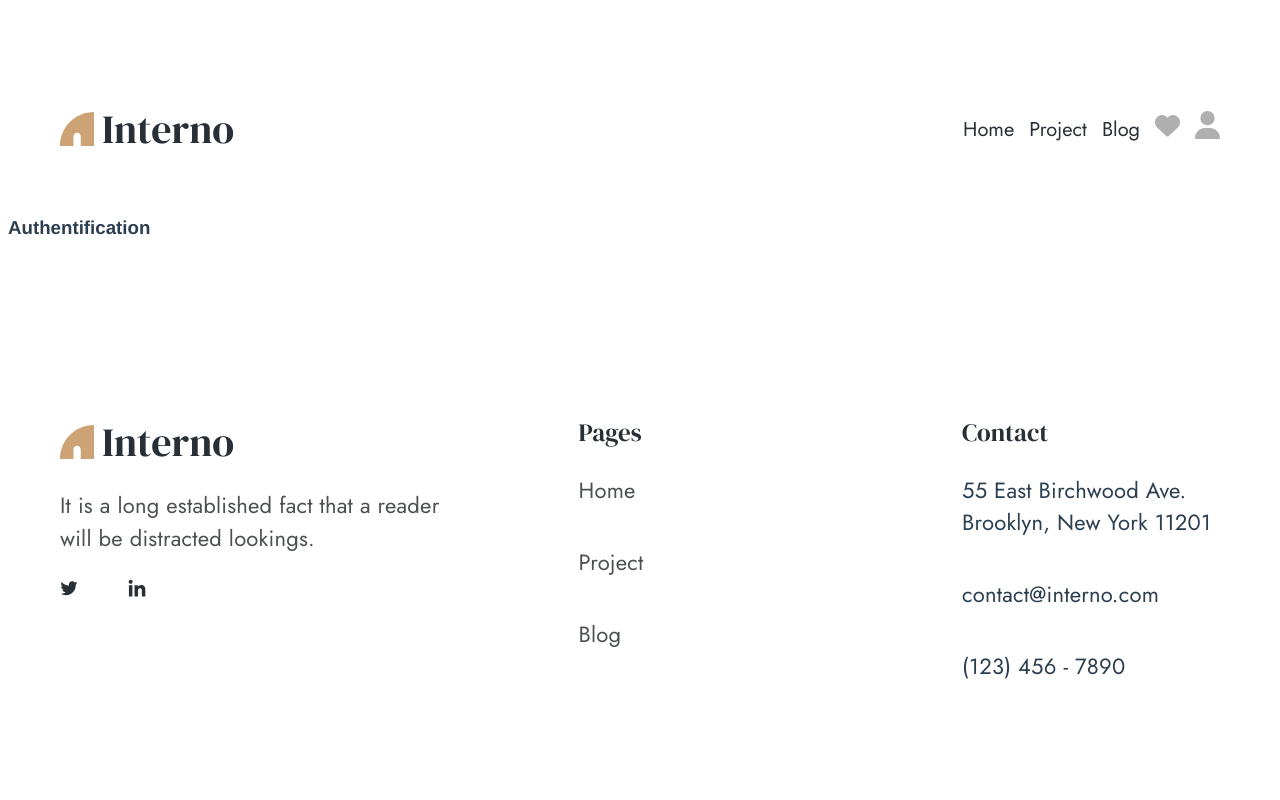
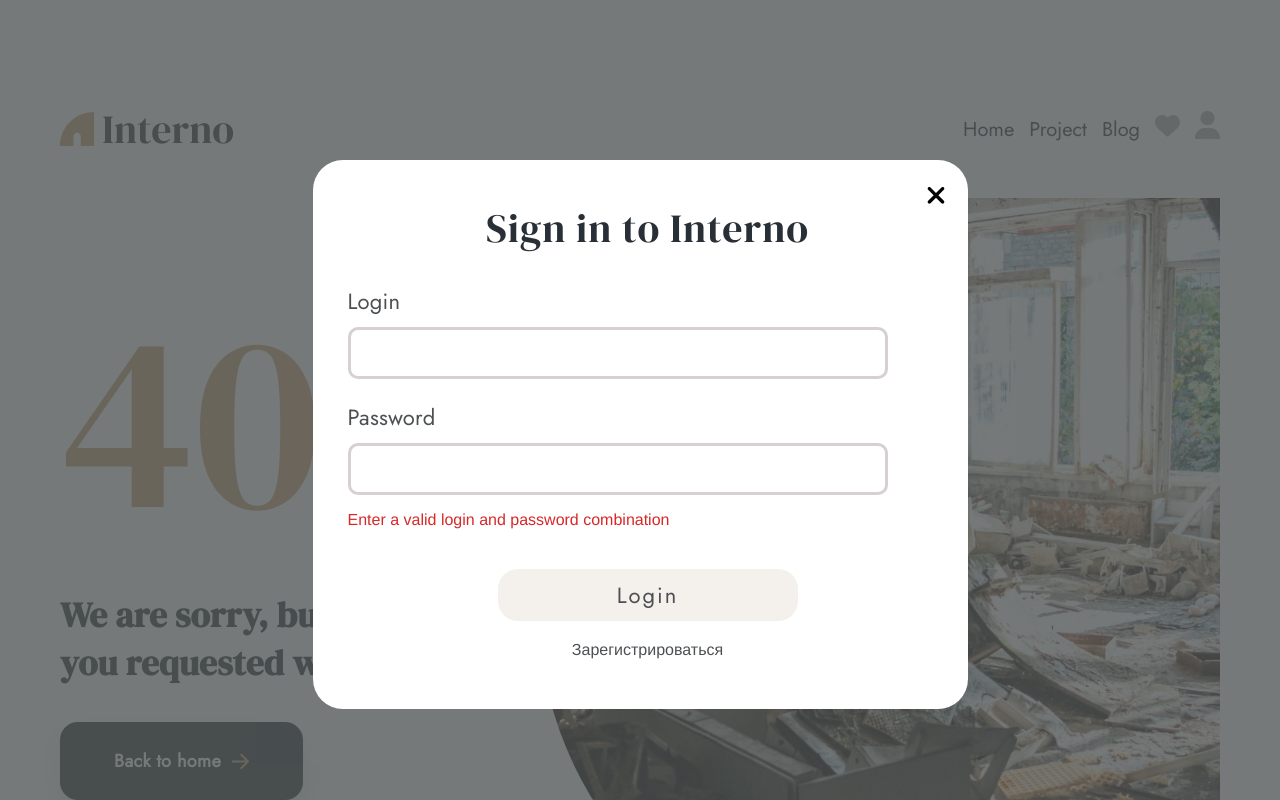
Before and after one commit to SashAwl/interior_design, a Vue app: page /auth-form in a window 1280 px wide. Shown: the top 800 px of the page. Built offline with nearby package versions, Linux system fonts and the light colour scheme.

Commit message:
created authentification component

```diff
--- a/src/App.vue
+++ b/src/App.vue
@@ -1,6 +1,7 @@
 <template>
   <div id="app">
-    <HeaderMenu class="center" />
+    <HeaderMenu class="center" @logIn="hideOpenAuthForm" />
+    <AuthentificationForm @closeAuthForm="hideOpenAuthForm" v-if="isOpenAuthForm" />
     <main>
       <router-view />
     </main>
@@ -13,16 +14,25 @@
 import HeaderMenu from './components/HeaderMenu.vue';
 import FooterSite from './components/FooterSite.vue';
 import BackToTopButton from './components/BackToTopButton.vue';
+import AuthentificationForm from './components/AuthentificationForm.vue';
 
 export default {
   name: 'App',
   components: {
     HeaderMenu,
     FooterSite,
-    BackToTopButton
+    BackToTopButton,
+    AuthentificationForm
   },
   data() {
-    return {}
+    return {
+      isOpenAuthForm: true
+    }
+  },
+  methods: {
+    hideOpenAuthForm() {
+      this.isOpenAuthForm = !this.isOpenAuthForm;
+    }
   }
 }
 </script>
--- a/src/components/AuthentificationForm.vue
+++ b/src/components/AuthentificationForm.vue
@@ -1,13 +1,148 @@
 <template>
-    <div>
-        <h3>Authentification</h3>
+    <div class="auth">
+        <div class="auth-form">
+            <form action="#">
+                <h3 class="auth-form-heading">Sign in to Interno</h3>
+                <p class="auth-form-text">Login</p>
+                <input type="text" class="auth-form-text" v-model="login">
+                <p class="auth-form-text">Password</p>
+                <input type="password" class="auth-form-text" v-model="passwordData">
+                <p class="auth-form-error">Enter a valid login and password combination</p>
+                <button type="submit" class="auth-form-submit auth-form-text">Login</button>
+                <div class="auth-form-register">
+                    <router-link to="register">Зарегистрироваться</router-link>
+                </div>
+            </form>
+            <svg @click="closeAuthForm" class="auth-form-close" xmlns="http://www.w3.org/2000/svg"
+                viewBox="0 0 384 512">
+                <path
+                    d="M342.6 150.6c12.5-12.5 12.5-32.8 0-45.3s-32.8-12.5-45.3 0L192 210.7 86.6 105.4c-12.5-12.5-32.8-12.5-45.3 0s-12.5 32.8 0 45.3L146.7 256 41.4 361.4c-12.5 12.5-12.5 32.8 0 45.3s32.8 12.5 45.3 0L192 301.3 297.4 406.6c12.5 12.5 32.8 12.5 45.3 0s12.5-32.8 0-45.3L237.3 256 342.6 150.6z" />
+            </svg>
+        </div>
     </div>
 </template>
 
 <script>
 export default {
     name: 'AuthentificationForm',
+    data() {
+        return {
+            login: '',
+            passwordData: ''
+        }
+    },
+    methods: {
+        closeAuthForm() {
+            this.$emit('closeAuthForm');
+        }
+    }
 }
 </script>
 
-<style lang="scss" scoped></style>
+<style lang="scss" scoped>
+@import url('https://fonts.googleapis.com/css2?family=DM+Serif+Display&family=Jost:wght@100;400&display=swap');
+@import "../assets/_variables";
+
+.center {
+    padding-left: calc(50% - 580px);
+    padding-right: calc(50% - 580px);
+}
+
+.auth {
+    width: 100vw;
+    height: 100vh;
+    position: fixed;
+    left: 0;
+    top: 0;
+    z-index: 1000;
+    background-color: rgba(81, 85, 85, 0.788);
+
+    &-form {
+        width: 600px;
+        border-radius: 30px;
+        padding: 1px 20px 50px 35px;
+        background-color: white;
+        position: relative;
+        top: 20%;
+        margin: 0 auto;
+
+        p {
+            margin-bottom: 10px;
+        }
+
+        input {
+            width: 90%;
+            border: 3px solid rgb(214, 208, 208);
+            border-radius: 10px;
+            line-height: 40px;
+            padding: 3px;
+            box-sizing: border-box;
+        }
+
+        &-heading {
+            color: #292F36;
+            font-family: $fontSerif;
+            font-size: 40px;
+            font-weight: 400;
+            letter-spacing: 1px;
+            text-align: center;
+            margin-bottom: 30px;
+        }
+
+        &-text {
+            color: #4D5053;
+            font-family: Jost;
+            font-size: 22px;
+            letter-spacing: 0.22px;
+            text-decoration: none;
+        }
+
+        &-close {
+            width: 20px;
+            position: absolute;
+            right: 10px;
+            top: 10px;
+            padding: 12px;
+            border-radius: 5px;
+            cursor: pointer;
+        }
+
+        &-submit {
+            border: none;
+            border-radius: 20px;
+            letter-spacing: 2px;
+            background-color: $colorBackGrey;
+            width: 300px;
+            display: block;
+            padding: 10px 15px;
+            margin: 40px auto 20px;
+            cursor: pointer;
+            transition: transform 0.1s ease-in;
+
+            &:hover {
+                transform: scale(1.05);
+            }
+        }
+
+        &-register {
+            text-align: center;
+
+            a {
+                text-decoration: none;
+                color: $colorText;
+
+            }
+
+            transition: transform 0.1s ease-in;
+
+            &:hover {
+                transform: scale(1.02);
+            }
+        }
+
+        &-error {
+            color: rgb(216, 40, 40);
+        }
+    }
+}
+</style>
--- a/src/components/HeaderMenu.vue
+++ b/src/components/HeaderMenu.vue
@@ -17,18 +17,29 @@
                     <path
                         d="M47.6 300.4L228.3 469.1c7.5 7 17.4 10.9 27.7 10.9s20.2-3.9 27.7-10.9L464.4 300.4c30.4-28.3 47.6-68 47.6-109.5v-5.8c0-69.9-50.5-129.5-119.4-141C347 36.5 300.6 51.4 268 84L256 96 244 84c-32.6-32.6-79-47.5-124.6-39.9C50.5 55.6 0 115.2 0 185.1v5.8c0 41.5 17.2 81.2 47.6 109.5z" />
                 </svg></router-link>
-            <router-link to="/auth-form" class="header__nav-item"><svg xmlns="http://www.w3.org/2000/svg"
-                    viewBox="0 0 448 512">
+            <div class="header__nav-item">
+                <svg @click="login" xmlns="http://www.w3.org/2000/svg" viewBox="0 0 448 512">
                     <path
                         d="M224 256A128 128 0 1 0 224 0a128 128 0 1 0 0 256zm-45.7 48C79.8 304 0 383.8 0 482.3C0 498.7 13.3 512 29.7 512H418.3c16.4 0 29.7-13.3 29.7-29.7C448 383.8 368.2 304 269.7 304H178.3z" />
-                </svg></router-link>
+                </svg>
+            </div>
         </nav>
     </header>
 </template>
 
 <script>
 export default {
-    name: 'HeaderSite.vue'
+    name: 'HeaderSite.vue',
+    data() {
+        return {
+
+        }
+    },
+    methods: {
+        login() {
+            this.$emit("logIn");
+        }
+    }
 }
 </script>
 
@@ -81,6 +92,7 @@ export default {
 
             svg {
                 width: 25px;
+                cursor: pointer;
 
                 path {
                     fill: #808080a1;
--- a/src/router/index.js
+++ b/src/router/index.js
@@ -8,7 +8,7 @@ import BlogDetailsPage from '../pages/BlogDetailsPage.vue'
 import BlogDetailsPageItem from '../pages/BlogDetailsPageItem.vue'
 import ProjectDetailsPage from '../pages/ProjectDetailsPage.vue'
 import FavoriteProjects from '@/pages/FavoriteProjects.vue'
-import AuthentificationForm from '@/components/AuthentificationForm.vue'
+// import AuthentificationForm from '@/components/AuthentificationForm.vue'
 
 Vue.use(VueRouter)
 
@@ -51,11 +51,11 @@ const router = new VueRouter({
       name: 'FavoriteProjects',
       component: FavoriteProjects
     },
-    {
-      path: '/auth-form',
-      name: 'AuthentificationForm',
-      component: AuthentificationForm
-    },
+    // {
+    //   path: '/auth-form',
+    //   name: 'AuthentificationForm',
+    //   component: AuthentificationForm
+    // },
     {
       path: '/*',
       name: 'NotFoundPage',
```
Also changed, not shown: src/assets/BannerAuth.jpg (added).
